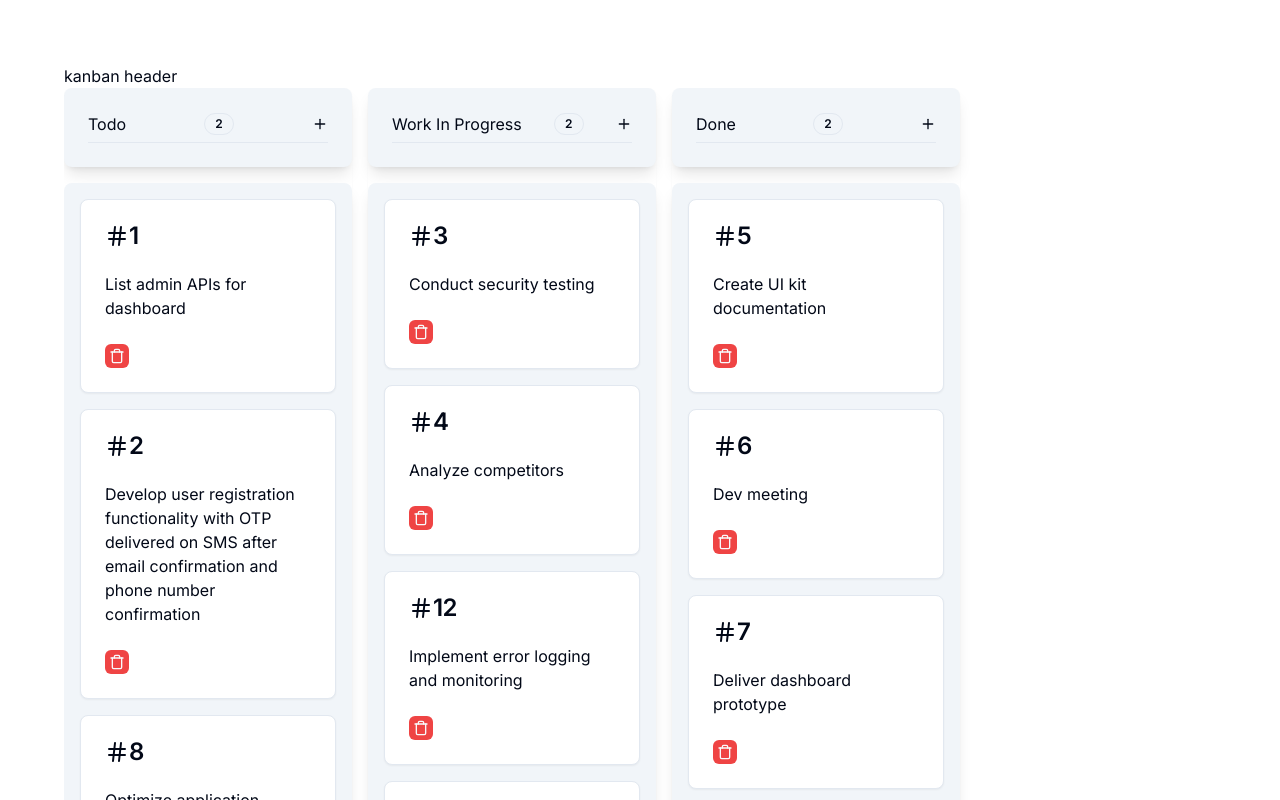
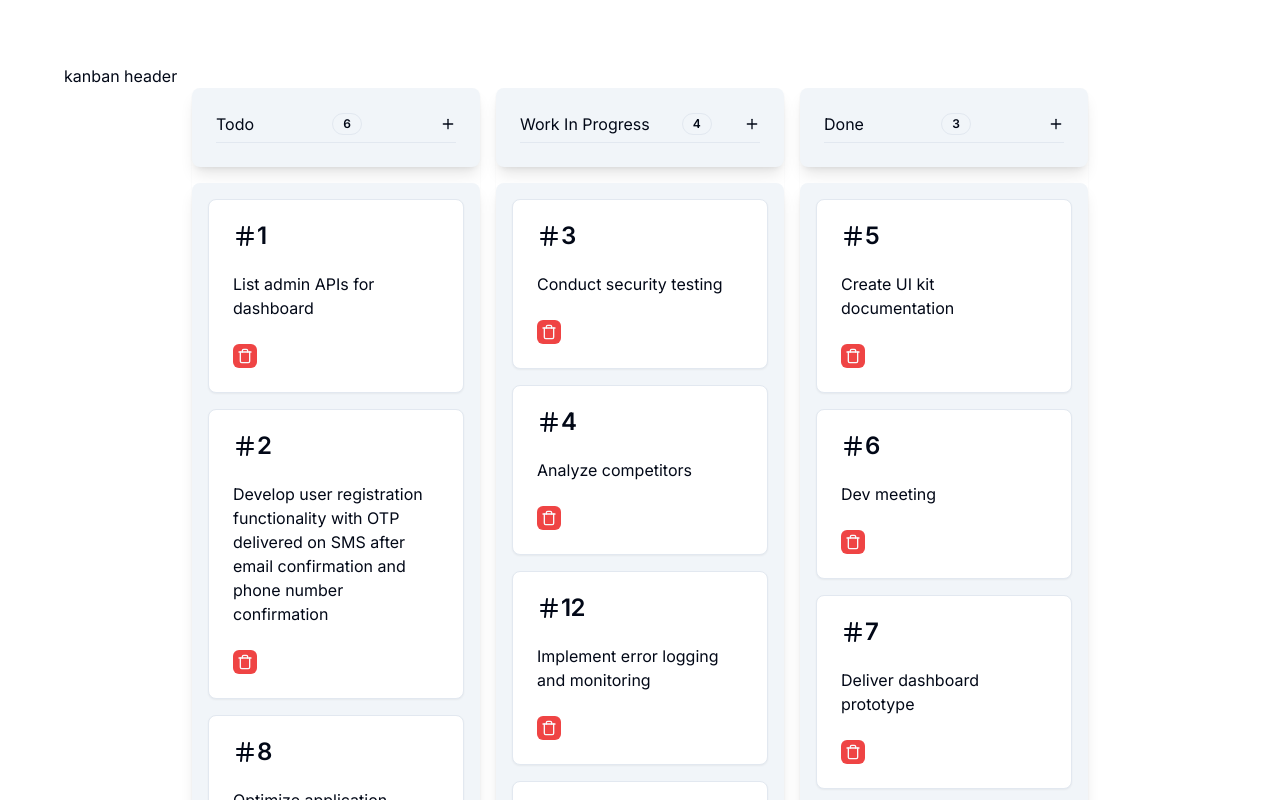
Before and after one commit to IsabelParedes/taskigrade, a Next.js app: page /board in a window 1280 px wide. Shown: the top 800 px of the page. Built offline with nearby package versions, Linux system fonts and the light colour scheme.

Commit message:
Make item count display work

```diff
--- a/src/components/kanban/KanbanBoard.tsx
+++ b/src/components/kanban/KanbanBoard.tsx
@@ -250,7 +250,7 @@ const KanbanBoard = ({}: KanbanBoardProps) => {
       onDragEnd={onDragEnd}
       onDragOver={onDragOver}
     >
-      <div className="flex flex-nowrap gap-4 overflow-scroll">
+      <div className="flex flex-nowrap gap-4 justify-center">
         <SortableContext items={columnsId}>
           {columns.map((col) => (
             <KanbanColumn
--- a/src/components/kanban/KanbanColumn.tsx
+++ b/src/components/kanban/KanbanColumn.tsx
@@ -47,7 +47,7 @@ const KanbanColumn = ({
       className="basis-1/4 border-0"
     >
       <CardHeader className="capitalize text-center bg-secondary shadow-lg rounded-lg">
-        <KanbanHeader title={column.title} />
+        <KanbanHeader title={column.title} count={tasks.length} />
         <Separator />
       </CardHeader>
 
--- a/src/components/kanban/KanbanHeader.tsx
+++ b/src/components/kanban/KanbanHeader.tsx
@@ -12,17 +12,18 @@ import {
 
 interface KanbanHeaderProps {
   title: string;
+  count: number;
   // title: "to do" | "in progress" | "test" | "complete";
 }
 
-const KanbanHeader = ({ title }: KanbanHeaderProps) => {
+const KanbanHeader = ({ count, title }: KanbanHeaderProps) => {
   const handleClick = () => {
     console.log("click");
   };
 
   return (
     <div className="flex justify-between items-center">
-      {title} <Badge variant={"outline"}>2</Badge>
+      {title} <Badge variant={"outline"}>{count}</Badge>
       <TooltipProvider>
         <Tooltip>
           <TooltipTrigger asChild>
```
